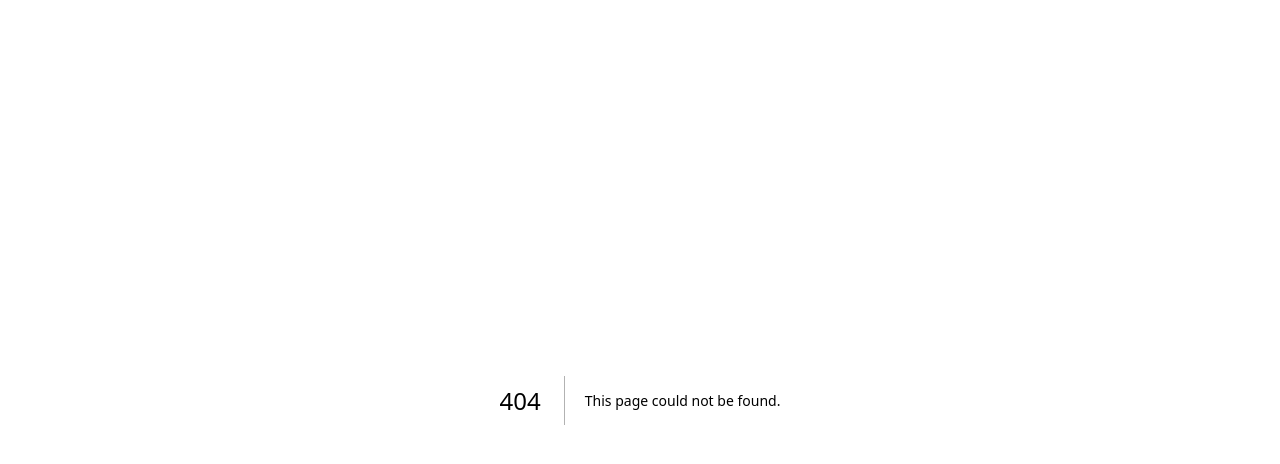
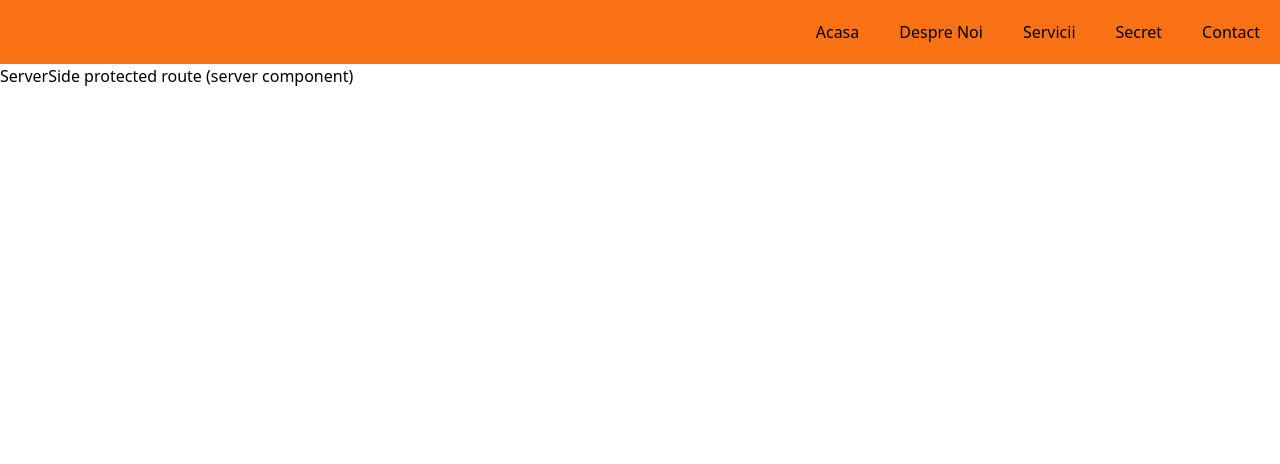
Before and after one commit to Kabewh/Consilier-IMM, a Next.js app in the folder consilier-imm/: page /secret in a window 1280 px wide. Before the commit this address had no page. Shown: the top 464 px of the page. Built offline with nearby package versions, Linux system fonts and the light colour scheme.

Commit message:
server-side protected routing

```diff
--- /dev/null
+++ b/consilier-imm/app/components/Navbar.jsx
@@ -0,0 +1,28 @@
+'use client'
+import { useEffect, useState } from "react";
+import Link from "next/link";
+
+export default function Navbar() {
+    const [classNames, setClassNames] = useState("hidden")
+    const session = true
+
+    useEffect(() => {
+        if (session) setClassNames("inline-block")
+        if (!session) setClassNames("hidden")
+    },[session])
+
+
+    return (
+        <>
+            <nav className="p-5 bg-orange-500">
+                <ul className="flex justify-end gap-10 max-w-screen-xl mx-auto">
+                    <Link href="/" className="cursor-pointer">Acasa</Link>
+                    <Link href="/despre-noi" className="">Despre Noi</Link>
+                    <Link href="/servicii" className="">Servicii</Link>
+                    <Link href="/secret" className={classNames}>Secret</Link>
+                    <Link href="/contact" className="">Contact</Link>
+                </ul>
+            </nav>
+        </>
+    )
+}
--- /dev/null
+++ b/consilier-imm/app/contact/page.js
@@ -0,0 +1,7 @@
+export default function Contact () {
+    return (
+        <>
+        Contact
+        </>
+    )
+}
--- /dev/null
+++ b/consilier-imm/app/despre-noi/page.js
@@ -0,0 +1,7 @@
+export default function DespreNoi () {
+    return (
+        <>
+        DespreNoi
+        </>
+    )
+}
--- a/consilier-imm/app/layout.js
+++ b/consilier-imm/app/layout.js
@@ -1,14 +1,21 @@
 import './globals.css'
+import Navbar from '@/app/components/Navbar'
 
 export const metadata = {
-  title: 'Create Next App',
-  description: 'Generated by create next app',
+  title: 'Consilier-IMM',
+  description: 'Consilier-IMM Desciere',
 }
 
 export default function RootLayout({ children }) {
   return (
     <html lang="en">
-      <body>{children}</body>
+      <body>
+        <Navbar/>
+          <div className='max-w-screen-xl mx-auto'>
+            {children}
+
+          </div>
+      </body>
     </html>
   )
 }
--- a/consilier-imm/app/page.js
+++ b/consilier-imm/app/page.js
@@ -1,7 +1,9 @@
-import Image from 'next/image'
+
 
 export default function Home() {
   return (
-    <></>
+    <>
+    Home
+    </>
   )
 }
--- /dev/null
+++ b/consilier-imm/app/secret/page.jsx
@@ -0,0 +1,13 @@
+import { redirect } from "next/navigation"
+
+export default function Secret() {
+    const session = true
+    if(!session) {
+        redirect("/")
+    }
+    return (
+        <>
+        ServerSide protected route (server component)
+        </>
+    )
+}
--- /dev/null
+++ b/consilier-imm/app/servicii/page.js
@@ -0,0 +1,7 @@
+export default function Servicii () {
+    return (
+        <>
+        Servicii
+        </>
+    )
+}
--- a/consilier-imm/tailwind.config.js
+++ b/consilier-imm/tailwind.config.js
@@ -6,13 +6,7 @@ module.exports = {
     './app/**/*.{js,ts,jsx,tsx,mdx}',
   ],
   theme: {
-    extend: {
-      backgroundImage: {
-        'gradient-radial': 'radial-gradient(var(--tw-gradient-stops))',
-        'gradient-conic':
-          'conic-gradient(from 180deg at 50% 50%, var(--tw-gradient-stops))',
-      },
-    },
+    extend: {},
   },
   plugins: [],
 }
```
